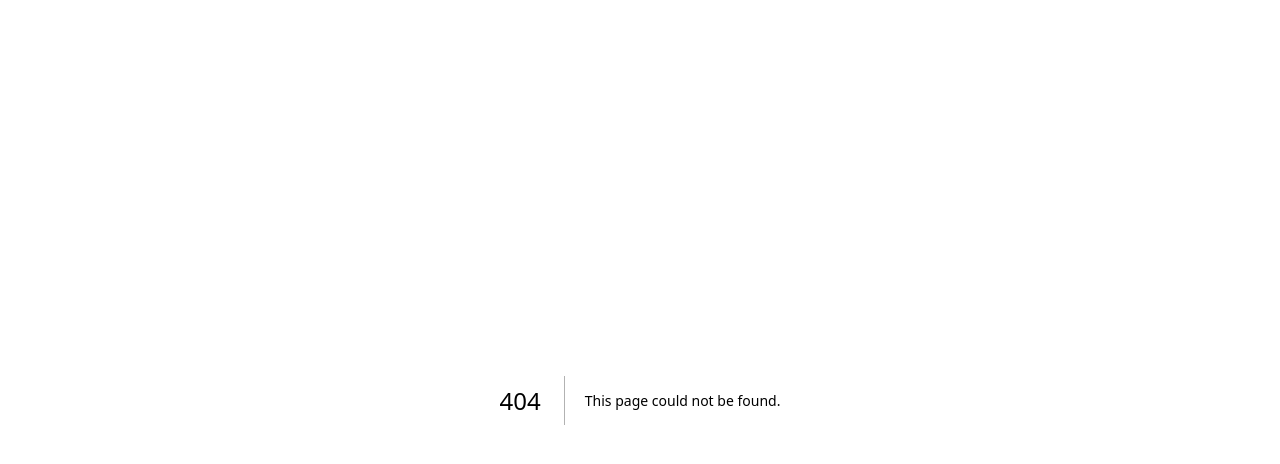
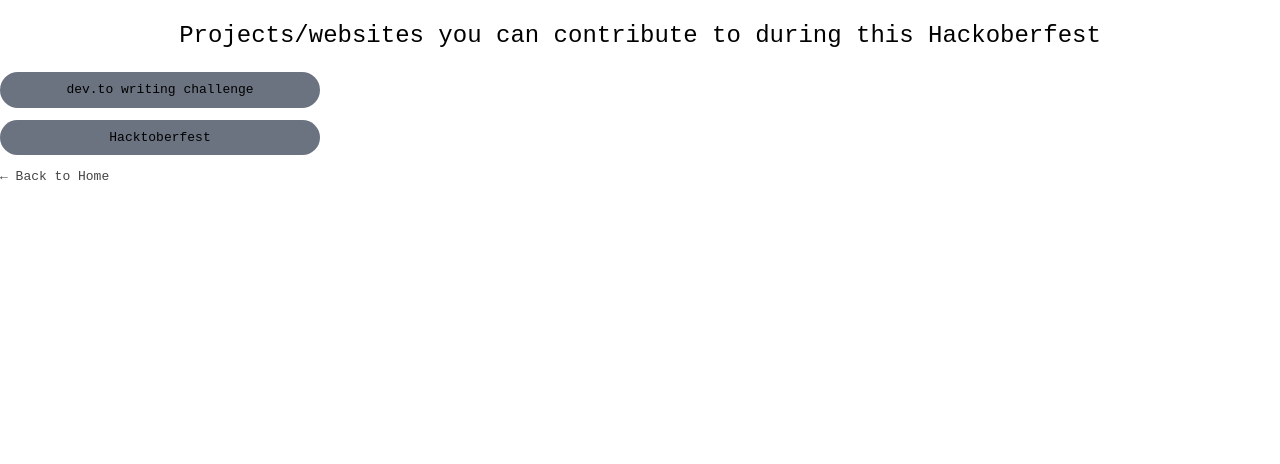
Before and after one commit to swahilipothub-dev/developers-profile, a Next.js app: page /projects in a window 1280 px wide. Before the commit this address had no page. Shown: the top 464 px of the page. Built offline with nearby package versions, Linux system fonts and the light colour scheme.

Commit message:
feat: projects

```diff
--- a/app/components/namecards.tsx
+++ b/app/components/namecards.tsx
@@ -16,7 +16,7 @@
   }, []);
 
   return (
-    <div className="grid grid-cols-2 md:grid-cols-3 grid-flow-row mt-10">
+    <div className="grid grid-cols-1 md:grid-cols-3 grid-flow-row mt-10">
       {users.map((user, index) => (
         <div
             key={index}
--- a/app/page.tsx
+++ b/app/page.tsx
@@ -14,10 +14,13 @@
       </div>
       <div className="grid grid-cols-2 space-x-6">
         <Link href="/how-to-contribute">
-          <div className="text-center text-md border p-4 hover:duration-200 hover:shadow-lg hover:transition-all">How to contribute</div>
+          <div className="text-center text-md border p-4 hover:duration-200 hover:shadow-lg hover:transition-all mb-3">How to contribute</div>
         </Link>
         <Link href="/contributors">
-          <div className="text-center text-md border p-4 hover:duration-200 hover:shadow-lg hover:transition-all">Contributors</div>
+          <div className="text-center text-md border p-4 hover:duration-200 hover:shadow-lg hover:transition-all mb-3">Contributors</div>
+        </Link>
+        <Link href="/projects">
+          <div className="text-center text-md border p-4 hover:duration-200 hover:shadow-lg hover:transition-all mb-3">Contribute to these projects</div>
         </Link>
       </div>
     </main>
--- /dev/null
+++ b/app/projects/page.tsx
@@ -0,0 +1,18 @@
+import Link from "next/link";
+
+export default function Projects(){
+    return (
+        <section>
+            <h1 className="my-5 text-2xl text-center">Projects/websites you can contribute to during this Hackoberfest</h1>
+            <ol>
+                <Link href="https://dev.to/challenges/hacktoberfest">
+                    <li className="bg-gray-500 rounded-full p-2 w-1/4 text-center mb-3 hover:scale-110 hover:transition-all duration-200">dev.to writing challenge</li>
+                </Link>
+                <Link href="https://hacktoberfest.com">
+                    <li className="bg-gray-500 rounded-full p-2 w-1/4 text-center mb-3 hover:scale-110 hover:transition-all duration-200">Hacktoberfest</li>
+                </Link>
+            </ol>
+            <Link href="/" className="animate-pulse text-md">← Back to Home</Link>
+        </section>
+    )
+}
```
